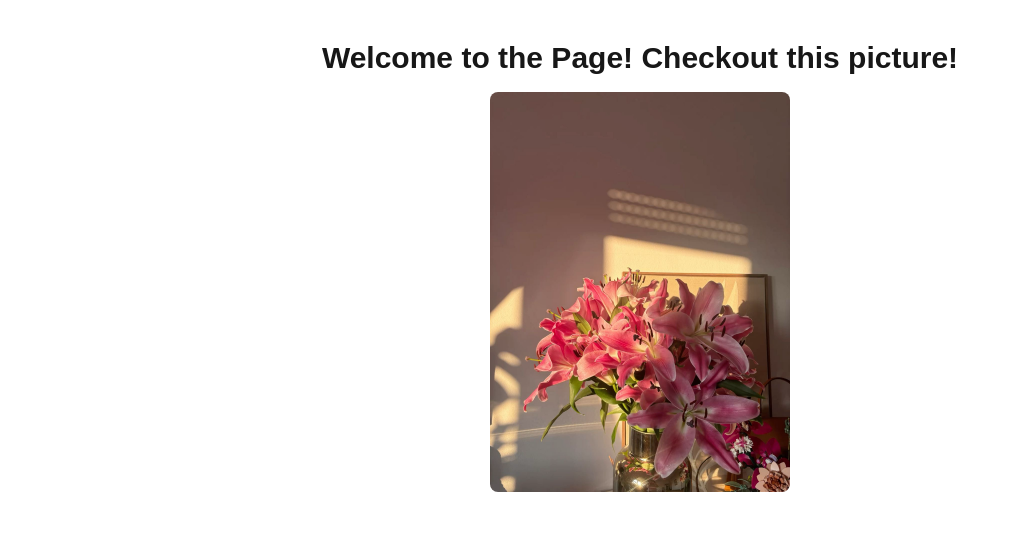
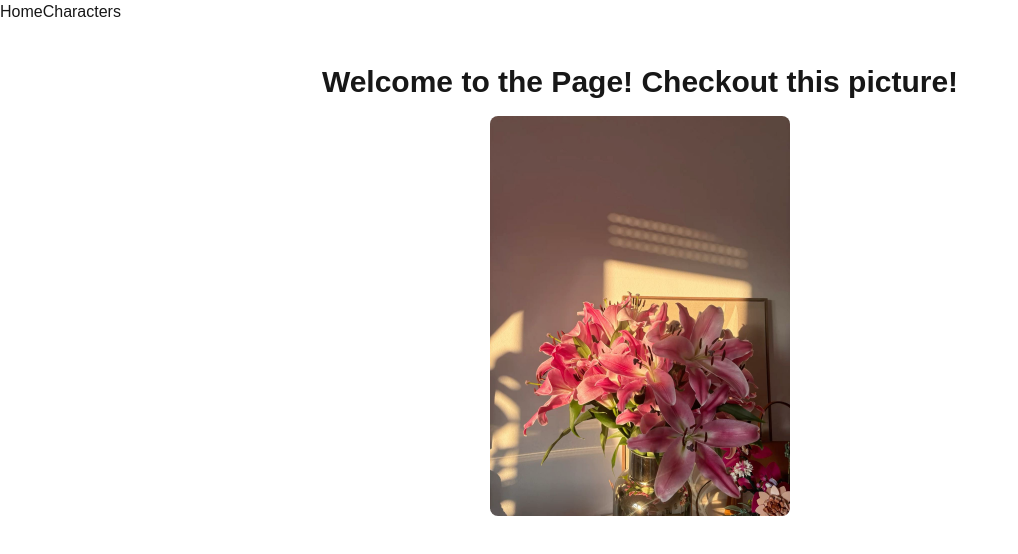
Before and after one commit to AseelElzamel/nextjs-trivia-assignment3, a Next.js app: page / in a window 1280 px wide. Shown: the top 554 px of the page, without its empty margins (0-1018 px from the left). Built offline with nearby package versions, Linux system fonts and the light colour scheme.

Commit message:
Navbar with navigation links

```diff
--- a/app/layout.js
+++ b/app/layout.js
@@ -1,5 +1,7 @@
 import { Geist, Geist_Mono } from "next/font/google";
 import "./globals.css";
+import Header from "../components/Header";
+
 
 const geistSans = Geist({
   variable: "--font-geist-sans",
@@ -16,12 +18,12 @@ export const metadata = {
   description: "Generated by create next app",
 };
 
+
 export default function RootLayout({ children }) {
   return (
     <html lang="en">
-      <body
-        className={`${geistSans.variable} ${geistMono.variable} antialiased`}
-      >
+      <body>
+        <Header />
         {children}
       </body>
     </html>
--- /dev/null
+++ b/components/Header.jsx
@@ -0,0 +1,10 @@
+import Link from "next/link";
+
+export default function Header() {
+  return (
+    <nav>
+      <Link href="/">Home</Link>
+      <Link href="/characters">Characters</Link>
+    </nav>
+  );
+}
```
